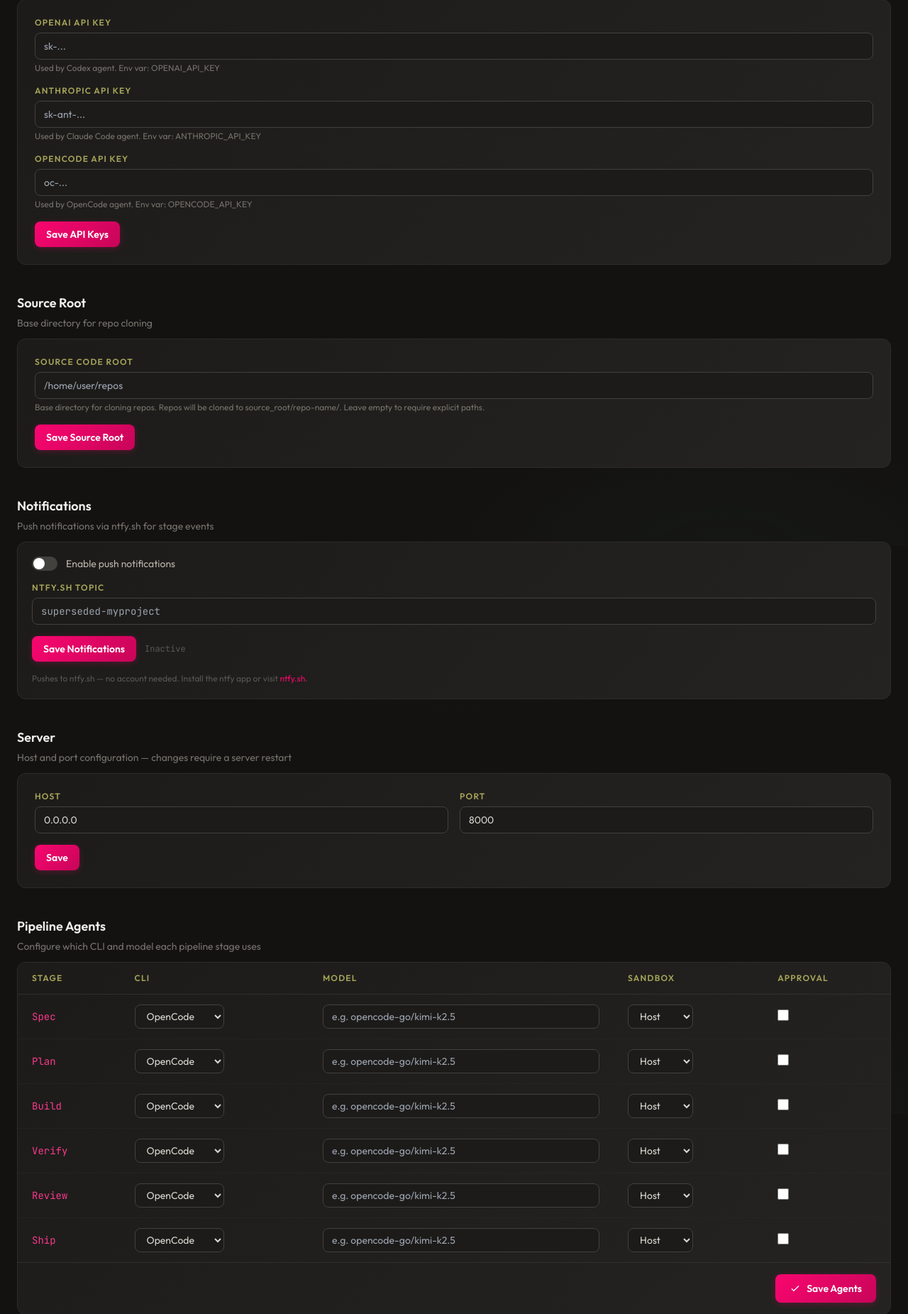
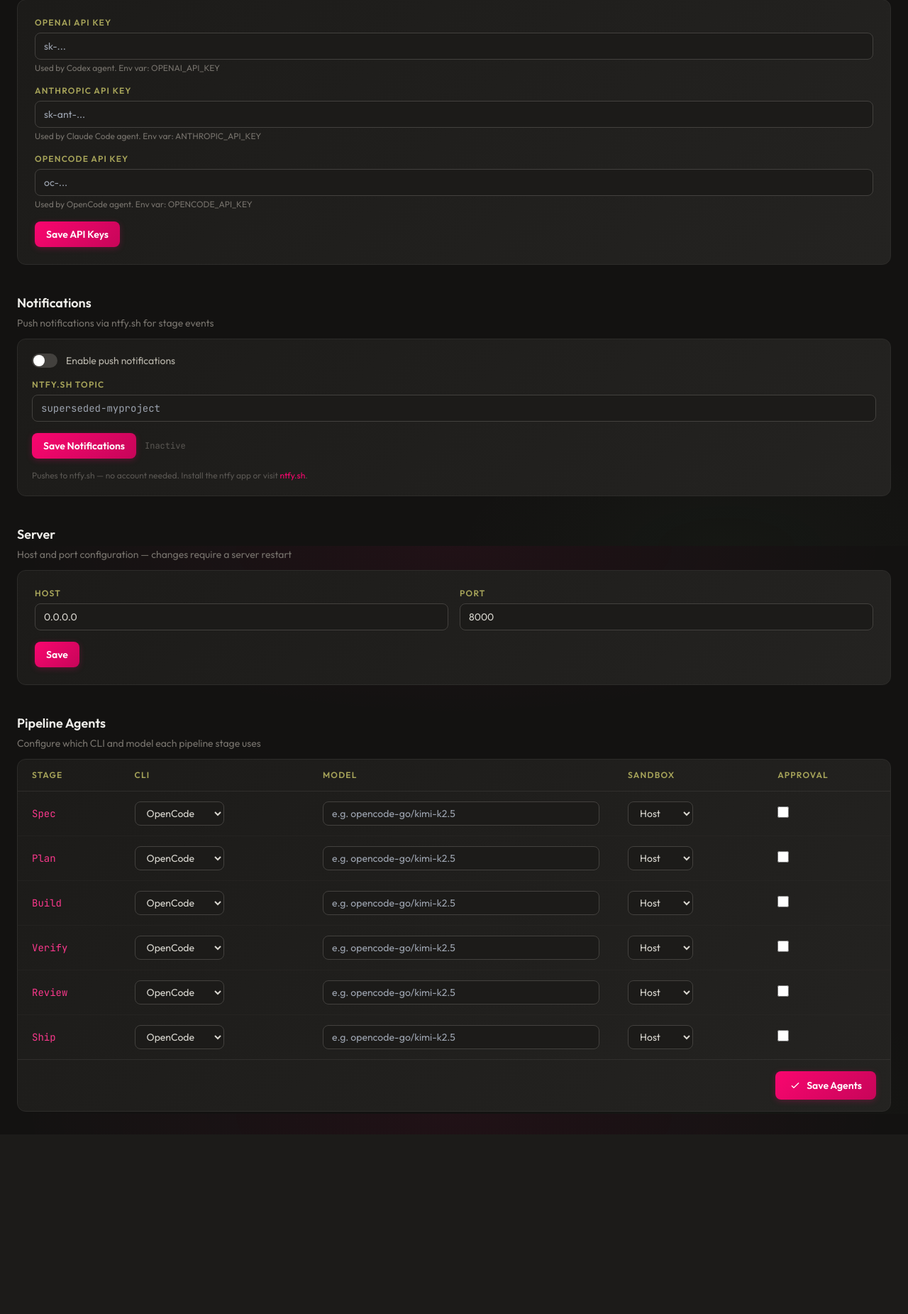
Before and after one commit to fabioesposito/superseded, a FastAPI app: page /settings in a window 1280 px wide. Shown: the part 831-2682 px from the top of the page at 71% size. After the commit the page ends 2397 px from the top, so only its background shows below. Run offline with FastAPI, Linux system fonts and the light colour scheme; some libraries are stand-ins or nearby versions.

Commit message:
fix: reset repo form after add, remove source root, require per-repo paths
- Fix form reset: replace invalid $reset() with explicit field clears
- Only reset on success, keep form open on error for user to fix input
- Auto-suggest path from repo name (~/repos/{name})
- Remove source_code_root from config model, WorktreeManager, and settings
- Remove /settings/source-root route and _source_root_field.html template
- Remove validate_directory_path (no longer used)
- Update all affected tests

```diff
--- a/src/superseded/config.py
+++ b/src/superseded/config.py
@@ -43,7 +43,6 @@ class SupersededConfig(BaseModel):
     openai_api_key: str = ""
     anthropic_api_key: str = ""
     opencode_api_key: str = ""
-    source_code_root: str = ""
     default_model: str = ""
     rtk: bool = False
     base_url: str = ""
--- a/src/superseded/main.py
+++ b/src/superseded/main.py
@@ -57,7 +57,7 @@ def _build_pipeline_state(config: SupersededConfig, db: Database) -> PipelineSta
         event_manager=event_manager,
         stage_configs=config.stages,
     )
-    worktree_manager = WorktreeManager(config.repo_path, source_code_root=config.source_code_root)
+    worktree_manager = WorktreeManager(config.repo_path)
     if config.repos:
         runner.configure_repos(config.repos)
         for name, entry in config.repos.items():
--- a/src/superseded/routes/web/settings.py
+++ b/src/superseded/routes/web/settings.py
@@ -12,7 +12,6 @@ from superseded.routes import _csrf_token_for_request, get_templates
 from superseded.routes.service import Deps, get_deps, get_form_data
 from superseded.validation import (
     InvalidInputError,
-    validate_directory_path,
     validate_git_url,
     validate_repo_path,
 )
@@ -39,7 +38,6 @@ async def settings_page(request: Request, deps: Deps = Depends(get_deps)):
             "openai_api_key": deps.config.openai_api_key,
             "anthropic_api_key": deps.config.anthropic_api_key,
             "opencode_api_key": deps.config.opencode_api_key,
-            "source_code_root": deps.config.source_code_root,
             "notifications": deps.config.notifications,
             "host": deps.config.host,
             "port": deps.config.port,
@@ -63,15 +61,13 @@ async def add_repo(
     branch = str(form.get("branch", "")).strip()
 
     config = deps.config
-    if not path and config.source_code_root:
-        path = f"{config.source_code_root.rstrip('/')}/{name}"
     if not path:
         return get_templates().TemplateResponse(
             request,
             "_repos_table.html",
             {
                 "repos": config.repos,
-                "error": "Local path is required (or set a source root in Settings)",
+                "error": "Local path is required",
             },
             status_code=400,
         )
@@ -204,30 +200,6 @@ async def update_api_keys(request: Request, deps: Deps = Depends(get_deps)):
     )
 
 
-@router.post("/settings/source-root", response_class=HTMLResponse)
-async def update_source_root(request: Request, deps: Deps = Depends(get_deps)):
-    form = await get_form_data(request)
-    raw_path = str(form.get("source_code_root", "")).strip()
-    config = deps.config
-    try:
-        validated = validate_directory_path(raw_path) if raw_path else ""
-    except InvalidInputError as e:
-        return get_templates().TemplateResponse(
-            request,
-            "_source_root_field.html",
-            {"source_code_root": config.source_code_root, "error": str(e)},
-            status_code=400,
-        )
-    config.source_code_root = validated
-    save_config(config, Path(config.repo_path))
-    _reload_pipeline(request.app, config)
-    return get_templates().TemplateResponse(
-        request,
-        "_source_root_field.html",
-        {"source_code_root": validated, "success": True},
-    )
-
-
 @router.post("/settings/notifications", response_class=HTMLResponse)
 async def update_notifications(request: Request, deps: Deps = Depends(get_deps)):
     form = await get_form_data(request)
--- a/templates/_source_root_field.html
+++ /dev/null
@@ -1,26 +0,0 @@
-<div id="source-root-config">
-    {% if success %}
-    <div class="mb-4 px-5 py-3 text-sm text-olive-400 bg-olive-900/20 rounded-lg border border-olive-800/30">
-        Source root saved successfully.
-    </div>
-    {% endif %}
-    {% if error %}
-    <div class="mb-4 px-5 py-3 text-sm text-red-400 bg-red-900/20 rounded-lg border border-red-800/30">
-        {{ error }}
-    </div>
-    {% endif %}
-    <div class="card rounded-xl p-6">
-        <form hx-post="/settings/source-root" hx-target="#source-root-config" hx-swap="outerHTML">
-            <div class="mb-4">
-                <label class="block text-xs font-semibold uppercase tracking-widest text-sand-500 mb-1.5">Source Code Root</label>
-                <input type="text" name="source_code_root" value="{{ source_code_root | default('') }}"
-                       class="w-full bg-shell-900 border border-shell-700 rounded-lg px-3 py-2 text-shell-200 text-sm focus:outline-none focus:border-neon-500 transition-colors"
-                       placeholder="/home/user/repos">
-                <p class="text-shell-500 text-xs mt-1">Base directory for cloning repos. Repos will be cloned to source_root/repo-name/. Leave empty to require explicit paths.</p>
-            </div>
-            <button type="submit" class="btn-primary text-white px-4 py-2 rounded-lg text-sm font-semibold">
-                Save Source Root
-            </button>
-        </form>
-    </div>
-</div>
--- a/templates/settings.html
+++ b/templates/settings.html
@@ -16,16 +16,16 @@
 
     <div x-show="showAddForm" x-cloak
          class="card rounded-xl p-6 mb-6 animate-fade-in"
-         x-data="{ name: '', git_url: '', path: '', branch: '' }">
+         x-data="{ name: '', git_url: '', path: '', branch: '', suggestPath() { if (!this.path || this.path === '~/repos/') { this.path = this.name ? '~/repos/' + this.name : ''; } } }">
         <h2 class="text-lg font-semibold text-shell-100 mb-4">Add Repository</h2>
         <form hx-post="/settings/repos"
               hx-target="#repos-table"
               hx-swap="outerHTML"
-              @htmx:after-request="showAddForm = false; $reset()">
+              @htmx:after-request="if (evt.detail.successful) { showAddForm = false; name = ''; git_url = ''; path = ''; branch = ''; }">
             <div class="grid grid-cols-1 md:grid-cols-2 gap-4 mb-4">
                 <div>
                     <label class="block text-xs font-semibold uppercase tracking-widest text-sand-500 mb-1.5">Name</label>
-                    <input type="text" name="name" x-model="name" required
+                    <input type="text" name="name" x-model="name" required @input="suggestPath()"
                            class="w-full bg-shell-900 border border-shell-700 rounded-lg px-3 py-2 text-shell-200 text-sm focus:outline-none focus:border-neon-500 transition-colors"
                            placeholder="e.g. frontend">
                 </div>
@@ -37,9 +37,9 @@
                 </div>
                 <div>
                     <label class="block text-xs font-semibold uppercase tracking-widest text-sand-500 mb-1.5">Local Path</label>
-                    <input type="text" name="path" x-model="path"
+                    <input type="text" name="path" x-model="path" required
                            class="w-full bg-shell-900 border border-shell-700 rounded-lg px-3 py-2 text-shell-200 text-sm focus:outline-none focus:border-neon-500 transition-colors"
-                           placeholder="/path/to/repo (optional if source root is set)">
+                           placeholder="/absolute/path/to/repo">
                 </div>
                 <div>
                     <label class="block text-xs font-semibold uppercase tracking-widest text-sand-500 mb-1.5">Branch</label>
@@ -77,12 +77,6 @@
     {% include "_api_keys_field.html" %}
 
     <div class="mt-10 mb-3">
-        <h2 class="text-lg font-semibold text-shell-100">Source Root</h2>
-        <p class="text-shell-500 text-sm mt-1">Base directory for repo cloning</p>
-    </div>
-    {% include "_source_root_field.html" %}
-
-    <div class="mt-10 mb-3">
         <h2 class="text-lg font-semibold text-shell-100">Notifications</h2>
         <p class="text-shell-500 text-sm mt-1">Push notifications via ntfy.sh for stage events</p>
     </div>
```
Also changed, not shown: e2e/settings-mutations.spec.ts (+0 -18 lines), src/superseded/pipeline/worktree.py (+2 -8 lines), src/superseded/validation.py (+0 -14 lines), tests/test_config.py (+0 -9 lines), tests/test_settings_routes.py (+0 -27 lines), tests/test_worktree.py (+0 -21 lines).
